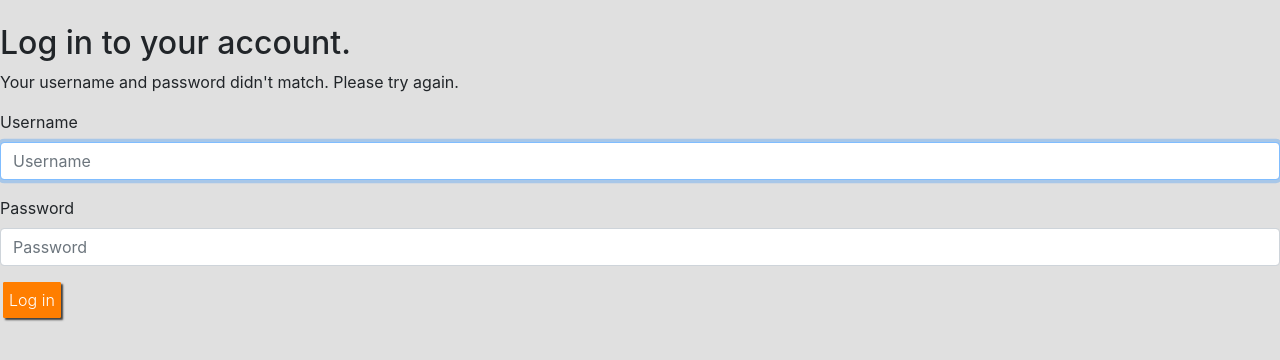
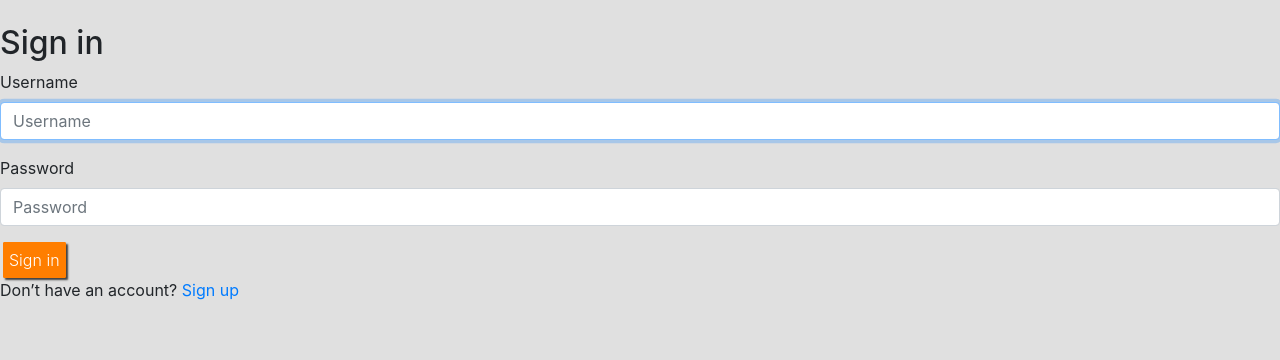
Before and after one commit to 0xbm/Vehicles, a Django app: page /users/login/ in a window 1280 px wide. Shown: the part 58-418 px from the top of the page. Run offline with Django 4.2, Linux system fonts and the light colour scheme; some libraries are stand-ins or nearby versions.

Commit message:
comment one line

```diff
--- a/users/templates/registration/login.html
+++ b/users/templates/registration/login.html
@@ -3,23 +3,21 @@
 
 
 {% block page_header %}
-<h2>Log in to your account.</h2>
+<h2>Sign in</h2>
 {% endblock page_header %}
 
 
 
 {% block content %}
-<p>Your username and password didn't match. Please try again.</p>
-
+<!--<p>Your username and password didn't match. Please try again.</p>-->
 <form method="post" action="{% url 'users:login' %}" class="form">
     {% csrf_token %}
     {% bootstrap_form form %}
 
-{% buttons %}
-<button name="submit" class="btn btn-primary">Log in</button>
-{% endbuttons %}
-<input type="hidden" name="next" value="{% url 'automobiles:index' %}"/>
-
+    {% buttons %}
+    <button name="submit" class="btn btn-primary">Sign in</button>
+    {% endbuttons %}
+    <input type="hidden" name="next" value="{% url 'automobiles:index' %}"/>
 </form>
-
+<p>Don’t have an account? <a href="{% url 'users:register' %}">Sign up</a></p>
 {% endblock content %}
```
